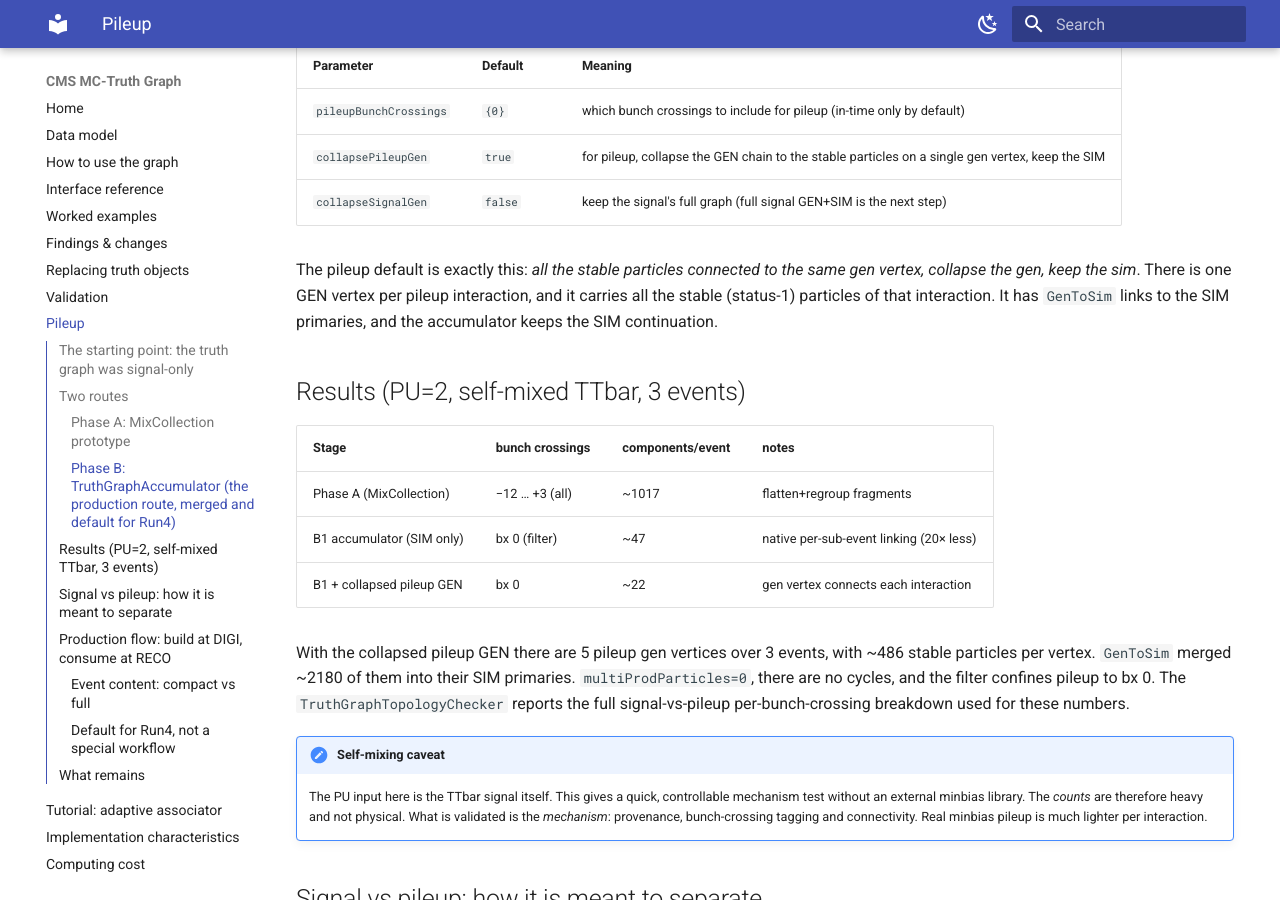
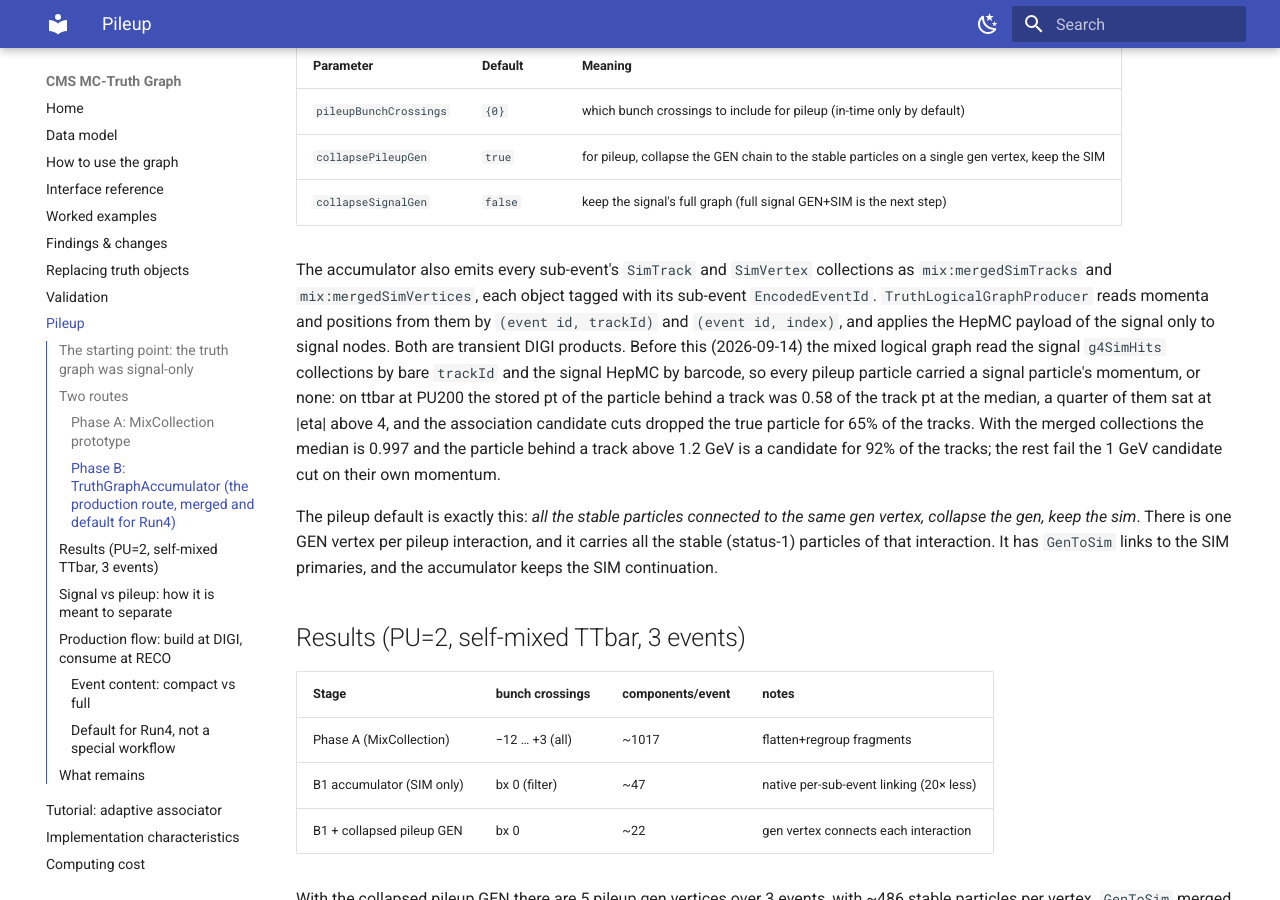
Before and after one commit to felicepantaleo/cms-truth-docs, an MkDocs documentation site: the page built from docs/pileup.md, in a window 1280 px wide and 900 px high, scrolled down 1145 px. Built offline with MkDocs 1.6.1 and Material for MkDocs 9.7.7, drawn with Linux system fonts in a browser that asks for light colours.

Commit message:
pileup: merged SimTracks and SimVertices give pileup particles their own momentum

```diff
--- a/docs/pileup.md
+++ b/docs/pileup.md
@@ -51,6 +51,20 @@ It is **configurable**:
 | `pileupBunchCrossings` | `{0}` | which bunch crossings to include for pileup (in-time only by default) |
 | `collapsePileupGen` | `true` | for pileup, collapse the GEN chain to the stable particles on a single gen vertex, keep the SIM |
 | `collapseSignalGen` | `false` | keep the signal's full graph (full signal GEN+SIM is the next step) |
+
+The accumulator also emits every sub-event's `SimTrack` and `SimVertex` collections as
+`mix:mergedSimTracks` and `mix:mergedSimVertices`, each object tagged with its
+sub-event `EncodedEventId`. `TruthLogicalGraphProducer` reads momenta and positions
+from them by `(event id, trackId)` and `(event id, index)`, and applies the HepMC
+payload of the signal only to signal nodes. Both are transient DIGI products. Before
+this (2026-09-14) the mixed logical graph read the signal `g4SimHits` collections by
+bare `trackId` and the signal HepMC by barcode, so every pileup particle carried a
+signal particle's momentum, or none: on ttbar at PU200 the stored pt of the particle
+behind a track was 0.58 of the track pt at the median, a quarter of them sat at
+|eta| above 4, and the association candidate cuts dropped the true particle for
+65% of the tracks. With the merged collections the median is 0.997 and the
+particle behind a track above 1.2 GeV is a candidate for 92% of the tracks; the
+rest fail the 1 GeV candidate cut on their own momentum.
 
 The pileup default is exactly this: *all the stable particles connected to the same
 gen vertex, collapse the gen, keep the sim*. There is one GEN vertex per pileup
```
